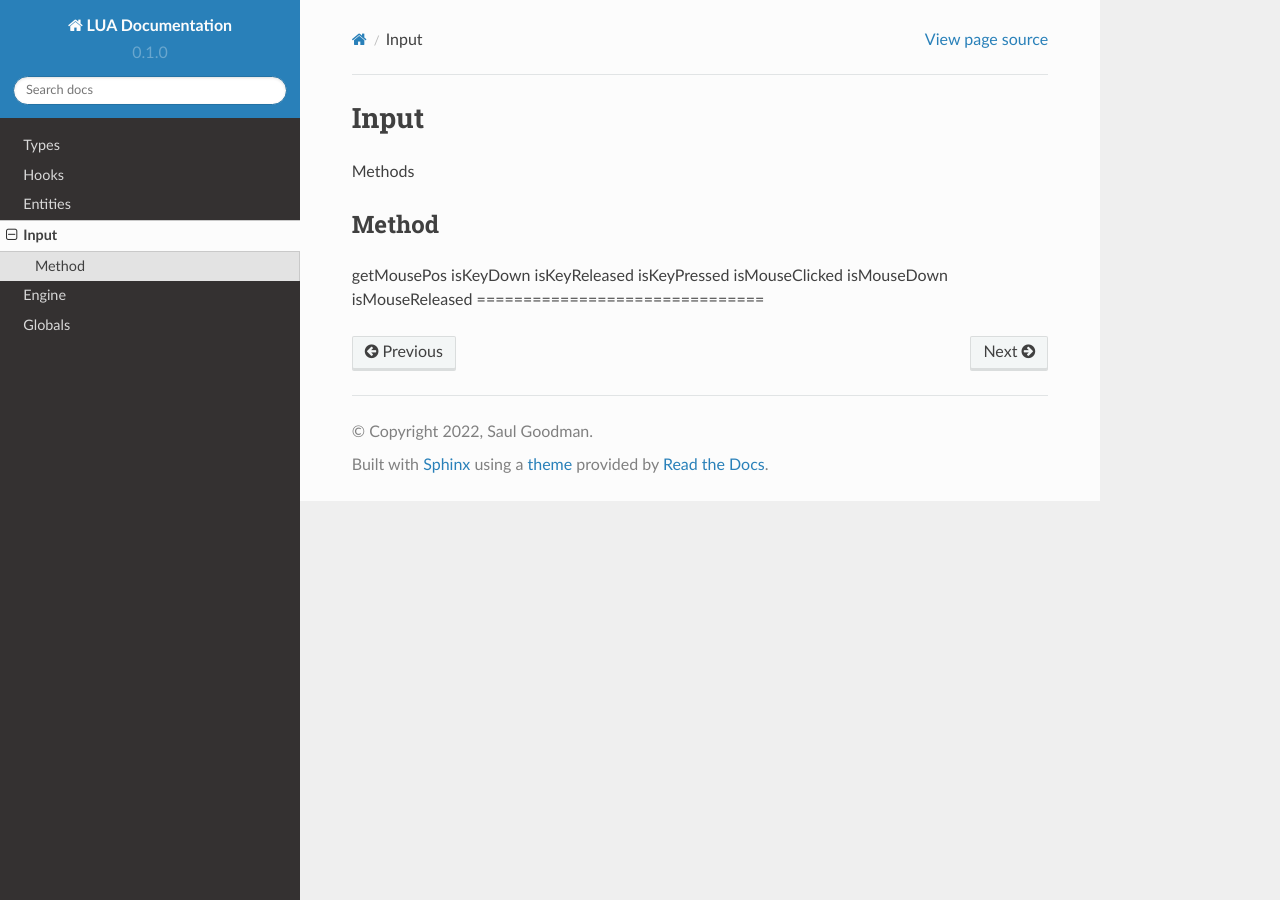
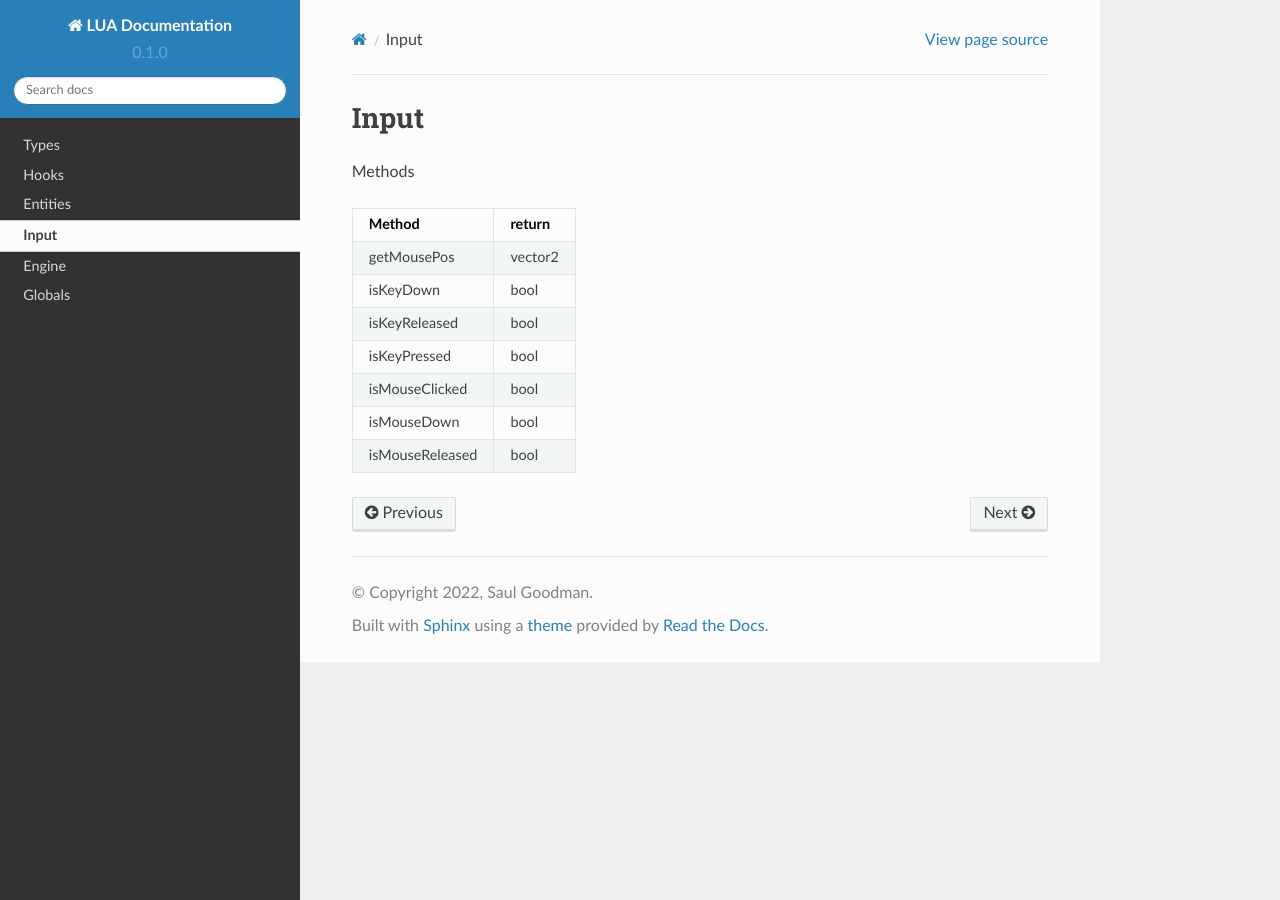
Before and after one commit to Metaphysical1/csgo-lua, a Sphinx documentation site: the page built from docs/source/Input.rst, in a window 1280 px wide. Built offline with Sphinx 7.4.7 and the Read the Docs theme 2.0.0, drawn with Linux system fonts in a browser that asks for light colours; pages that are not in the unit, such as notebooks, are missing from menus.

Commit message:
Update Input.rst

```diff
--- a/docs/source/Input.rst
+++ b/docs/source/Input.rst
@@ -3,14 +3,14 @@ Input
 
 Methods
 
-===============================
-Method
-===============================
-getMousePos
-isKeyDown
-isKeyReleased
-isKeyPressed
-isMouseClicked
-isMouseDown
-isMouseReleased
-===============================
+=============================== ===============================
+Method                           return
+=============================== ===============================
+getMousePos                     vector2
+isKeyDown                       bool
+isKeyReleased                   bool
+isKeyPressed                    bool
+isMouseClicked                  bool
+isMouseDown                     bool
+isMouseReleased                 bool
+=============================== ===============================
```
